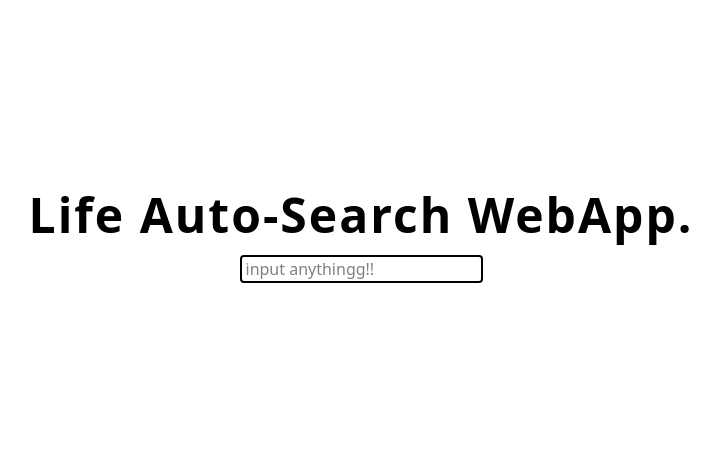
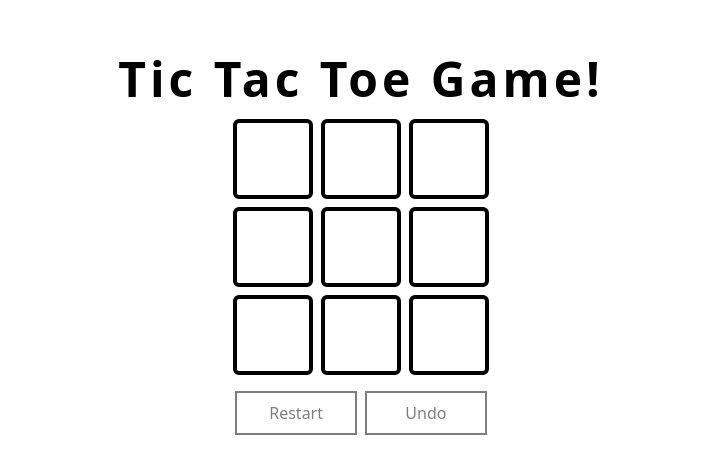
Before and after one commit to JOma6969/react-tsx-projs, a React (Vite) app: page / in a window 1280 px wide. Shown: the part 155-628 px from the top of the page, without its empty margins (279-999 px from the left). Built offline with nearby package versions, Linux system fonts and the light colour scheme.

Commit message:
tic tac toe game & mouse shadow

```diff
--- a/src/App.tsx
+++ b/src/App.tsx
@@ -6,8 +6,10 @@
 // import LightDarkTheme from "./components/LightDarkTheme"
 // import QrGen from "./components/QrGen"
 // import ModalPopUp from "./components/ModalPopUp"
+// import AutocompleteSearch from "./components/AutocompleteSearch"
+// import MouseShadow from "./components/MouseShadow"
 
-import AutocompleteSearch from "./components/AutocompleteSearch"
+import TicTacToe from "./components/TicTacToe"
 
 
 const App = () => {
@@ -21,7 +23,9 @@ const App = () => {
       {/* <LightDarkTheme /> */}
       {/* <QrGen /> */}
       {/* <ModalPopUp /> */}
-      <AutocompleteSearch />
+      {/* <AutocompleteSearch /> */}
+      {/* <MouseShadow /> */}
+      <TicTacToe />
     </div>
   )
 }
--- /dev/null
+++ b/src/components/MouseShadow.tsx
@@ -0,0 +1,23 @@
+import { useEffect, useState } from "react";
+
+const MouseShadow = () => {
+  const [position, setPosition] = useState({ x: 0, y: 0 });
+  useEffect(() => {
+    const handleMouseMove = (e: MouseEvent) => {
+      setPosition({ x: e.clientX, y: e.clientY });
+    };
+    window.addEventListener("mousemove", handleMouseMove);
+    return () => window.removeEventListener("mousemove", handleMouseMove);
+  }, []);
+
+  return (
+    <div
+      className="fixed hidden lg:block inset-0 pointer-events-none z-50"
+      style={{
+        background: `radial-gradient(circle at ${position.x}px ${position.y}px, rgba(0, 0, 0, 0.8), transparent 10px)`,
+      }}
+    />
+  );
+};
+
+export default MouseShadow;
--- /dev/null
+++ b/src/components/TicTacToe.tsx
@@ -0,0 +1,123 @@
+import { useEffect, useState } from "react";
+
+const TicTacToe = () => {
+  const [board, setBoard] = useState<string[]>([...Array(9).fill("")]);
+  const [moveIndex, setMoveIndex] = useState<number[]>([]);
+  const [isX, setIsX] = useState<boolean>(true);
+  const [winningLine, setWinningLine] = useState<number[]>([]);
+  const [isThereAWinner, setIsThereAWinner] = useState<boolean | undefined>(
+    undefined
+  );
+  const [winner, setWinner] = useState<string | null>(null);
+
+  console.log(winner);
+
+  useEffect(() => {
+    const winningLines: number[][] = [
+      // vertical:
+      [0, 3, 6],
+      [1, 4, 7],
+      [2, 5, 8],
+
+      // horizontal:
+      [0, 1, 2],
+      [3, 4, 5],
+      [6, 7, 8],
+
+      // diagonal:
+      [0, 4, 8],
+      [2, 4, 6],
+    ];
+
+    const checkWinner = () => {
+      for (let i = 0; i < winningLines.length; i++) {
+        const [a, b, c] = winningLines[i];
+        if (board[a] && board[a] === board[b] && board[b] === board[c]) {
+          setWinner(board[a]);
+          setWinningLine([a, b, c]);
+          return a;
+        }
+      }
+    };
+
+    if (board.every((tile) => tile !== "")) {
+      setIsThereAWinner(false);
+    }
+
+    checkWinner();
+  }, [board]);
+
+  const handleclick = (i: number) => {
+    const replica = [...board];
+    if (replica[i].trim()) return;
+    if (winner !== null) return;
+    setMoveIndex((prev) => [...prev, i]);
+    replica[i] = isX ? "X" : "O";
+    setIsX((prev) => !prev);
+    setBoard(replica);
+  };
+
+  const handleRestart = () => {
+    setBoard([...Array(9).fill("")]);
+    setIsX(true);
+    setMoveIndex([]);
+    setWinningLine([]);
+    setWinner(null);
+    setIsThereAWinner(undefined);
+  };
+
+  const handleUndo = () => {
+    const movesReplica = [...moveIndex];
+    const boardReplica = [...board];
+    const lastEle = movesReplica[movesReplica.length - 1];
+    boardReplica[lastEle] = "";
+    movesReplica.pop();
+    setMoveIndex(movesReplica);
+    console.log(moveIndex);
+    setIsX((prev) => !prev);
+    setBoard(boardReplica);
+  };
+
+  return (
+    <div className="flex items-center justify-center flex-col h-screen">
+      <h1 className="lg:text-5xl font-bold tracking-[4px] mb-4">
+        Tic Tac Toe Game!
+      </h1>
+      <div className="grid grid-cols-3 gap-2 w-fit">
+        {board.map((item, i) => (
+          <button
+            key={i}
+            className={`size-20 cursor-pointer border-4 text-3xl font-semibold rounded-md ${
+              winningLine.includes(i) ? "border-green-600" : "border-black"
+            } ${
+              isThereAWinner === false && winner === null
+                ? "border-red-600"
+                : "border-black"
+            }`}
+            onClick={() => handleclick(i)}
+          >
+            {item}
+          </button>
+        ))}
+      </div>
+      <div className="grid grid-cols-2 gap-2 mt-4">
+        <button
+          onClick={handleRestart}
+          disabled={moveIndex.length === 0}
+          className="cursor-pointer disabled:opacity-[0.5] border-2 py-2 px-8"
+        >
+          Restart
+        </button>
+        <button
+          onClick={handleUndo}
+          disabled={moveIndex.length === 0}
+          className="cursor-pointer disabled:opacity-[0.5] border-2 py-2 px-8"
+        >
+          Undo
+        </button>
+      </div>
+    </div>
+  );
+};
+
+export default TicTacToe;
```
